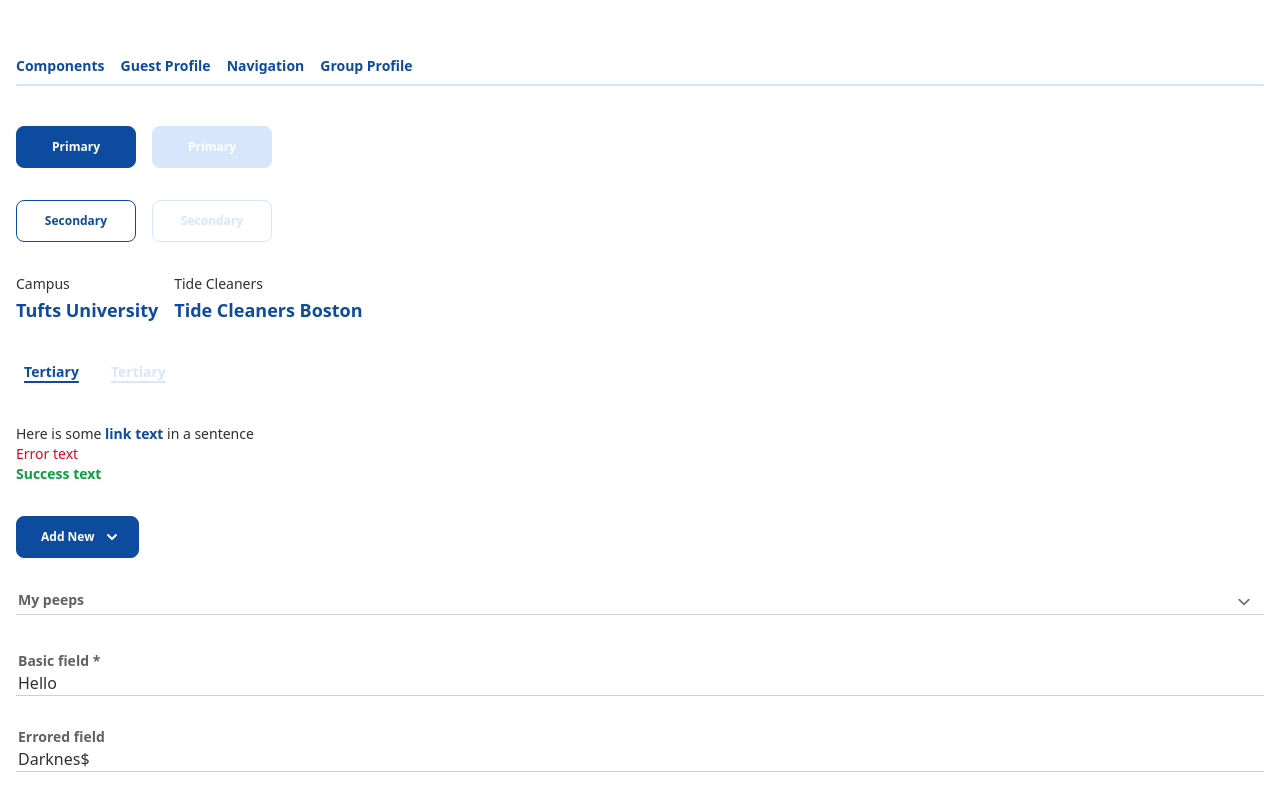
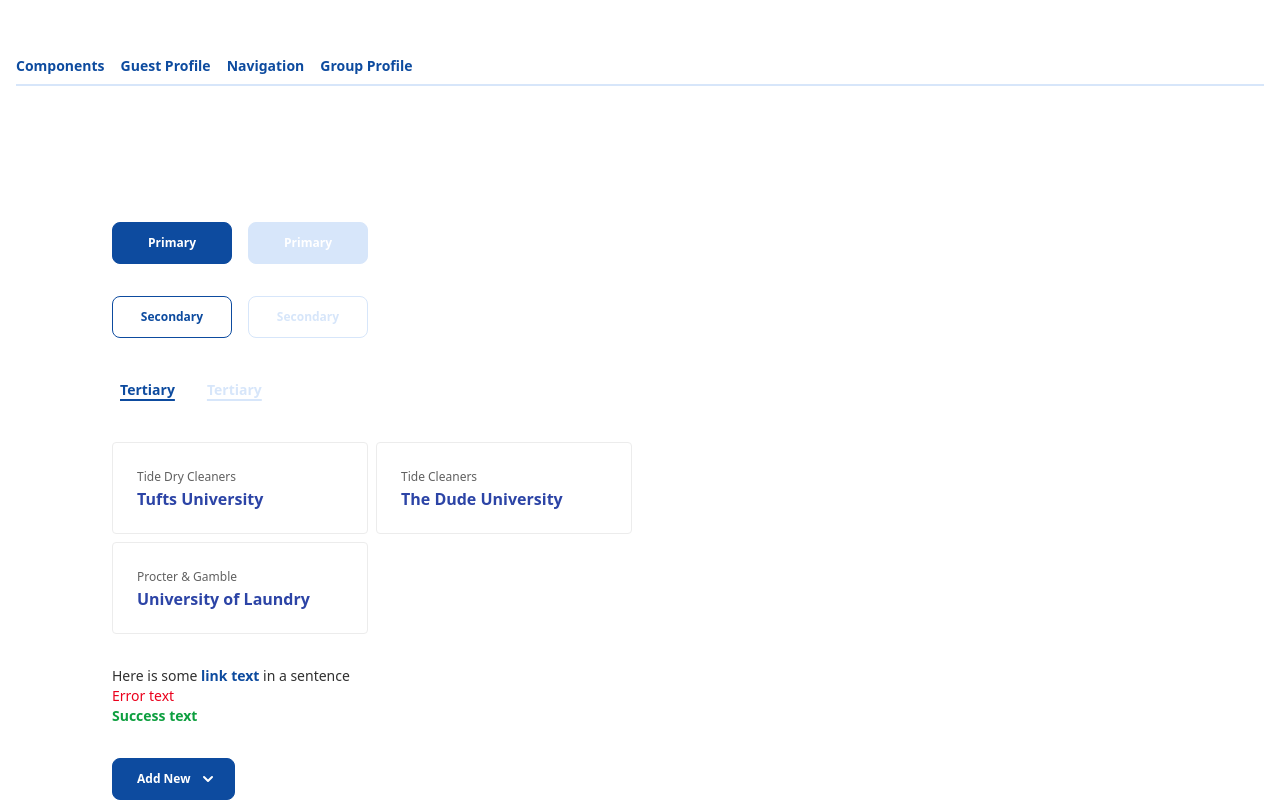
Before and after one commit to paulhmorris/crm-components, a React (Vite) app: page /components in a window 1280 px wide. Shown: the top 802 px of the page. Built offline with nearby package versions, Linux system fonts and the light colour scheme.

Commit message:
Moved market card to own component and style for design, update select

```diff
--- a/src/components/Button.tsx
+++ b/src/components/Button.tsx
@@ -1,8 +1,8 @@
 import { ComponentPropsWithoutRef } from "react";
 import { classNames } from "utils/helpers";
 
-interface IButton extends ComponentPropsWithoutRef<"button"> {
-  variant?: "primary" | "secondary" | "tertiary" | "card";
+export interface ButtonProps extends ComponentPropsWithoutRef<"button"> {
+  variant?: "primary" | "secondary" | "tertiary";
 }
 
 export const Button = ({
@@ -11,7 +11,7 @@
   children,
   className,
   ...props
-}: IButton) => {
+}: ButtonProps) => {
   return (
     <button
       {...props}
@@ -20,9 +20,7 @@
           ? "btn-primary"
           : variant === "secondary"
           ? "btn-secondary"
-          : variant === "card"
-          ? "btn-card"
-          : "btn-tertiary",
+          : variant === "tertiary" && "btn-tertiary",
         className
       )}
       type={type}
--- a/src/components/CardText.tsx
+++ /dev/null
@@ -1,17 +0,0 @@
-import { ComponentPropsWithoutRef } from "react";
-
-interface ICardText extends ComponentPropsWithoutRef<"div"> {
-  title: string;
-  subTitle: string;
-}
-
-export const CardText = ({ title, subTitle, ...props }: ICardText) => {
-  return (
-    <div {...props}>
-      <p className="text-left text-sm">{title}</p>
-      <p className="pt-1.5 text-left text-lg font-bold text-blue-200">
-        {subTitle}
-      </p>
-    </div>
-  );
-};
--- a/src/components/Forms/SelectOption.tsx
+++ b/src/components/Forms/SelectOption.tsx
@@ -12,7 +12,7 @@
     <Listbox.Option
       className={({ active }) =>
         classNames(
-          "relative cursor-default select-none py-2 pl-10 pr-4",
+          "relative cursor-default select-none py-2 pl-10 pr-4 text-xs ",
           active && "bg-blue-200 text-white"
         )
       }
@@ -22,12 +22,12 @@
         <>
           <span
             className={classNames(
-              "block truncate text-base",
+              "block truncate",
               active && selected
-                ? "font-medium text-white"
+                ? "font-medium"
                 : selected
                 ? "font-medium text-blue-200"
-                : "font-normal text-current"
+                : "font-normal"
             )}
           >
             {displayText}
--- a/src/components/Group/StatementsTab.tsx
+++ b/src/components/Groups/StatementsTab.tsx
@@ -3,7 +3,7 @@
 import dayjs from "dayjs";
 import { classNames, formatCurrency } from "utils/helpers";
 import { RightArrow } from "../../icons/index";
-import { statements, transactions } from "../Groups/statements";
+import { statements, transactions } from "./statements";
 
 export const StatementsTab = () => {
   return (
--- /dev/null
+++ b/src/components/Markets/MarketCard.tsx
@@ -0,0 +1,30 @@
+import { ComponentPropsWithoutRef } from "react";
+import { BusinessUnit, SubmarketType } from "types";
+import { classNames } from "utils/helpers";
+
+interface MarketCardProps extends ComponentPropsWithoutRef<"button"> {
+  businessType: BusinessUnit | SubmarketType;
+  title: string;
+}
+
+/** Used for markets and submarkets */
+export const MarketCard = ({
+  businessType,
+  title,
+  className,
+  ...props
+}: MarketCardProps) => {
+  return (
+    <button
+      {...props}
+      className={classNames(
+        className,
+        "max-w-[256px] flex-auto space-y-0.5 rounded border border-gray-200 p-6 transition-colors duration-75 hover:bg-gray-100 active:bg-gray-200/50"
+      )}
+      role="listitem"
+    >
+      <p className="text-left text-xs text-secondary">{businessType}</p>
+      <p className="text-left text-base font-bold text-blue-300">{title}</p>
+    </button>
+  );
+};
--- a/src/routes/components.tsx
+++ b/src/routes/components.tsx
@@ -1,11 +1,11 @@
 import { Menu } from "@headlessui/react";
+import { MarketCard } from "components/Markets/MarketCard";
 import { useState } from "react";
 import { Form } from "react-final-form";
 import { classNames } from "utils/helpers";
 import { mustBeAlphanumeric } from "utils/inputValidations";
 import { Banner } from "../components/Banner";
 import { Button } from "../components/Button";
-import { CardText } from "../components/CardText";
 import { DropdownMenu } from "../components/DropdownMenu";
 import { Checkbox } from "../components/Forms/Checkbox";
 import { Select } from "../components/Forms/Select";
@@ -39,7 +39,7 @@
   const [emptyModalOpen, setEmptyModalOpen] = useState(false);
 
   return (
-    <div className="space-y-8">
+    <div className="max-w-3xl space-y-8 p-24">
       <div className="flex space-x-4">
         <Button variant="primary">Primary</Button>
         <Button variant="primary" disabled>
@@ -53,18 +53,18 @@
         </Button>
       </div>
       <div className="flex space-x-4">
-        <Button variant="card">
-          <CardText title="Campus" subTitle="Tufts University" />
-        </Button>
-        <Button variant="card">
-          <CardText title="Tide Cleaners" subTitle="Tide Cleaners Boston" />
-        </Button>
-      </div>
-      <div className="flex space-x-4">
         <Button variant="tertiary">Tertiary</Button>
         <Button variant="tertiary" disabled>
           Tertiary
         </Button>
+      </div>
+      <div className="flex flex-wrap gap-2">
+        <MarketCard businessType="Tide Dry Cleaners" title="Tufts University" />
+        <MarketCard businessType="Tide Cleaners" title="The Dude University" />
+        <MarketCard
+          businessType="Procter & Gamble"
+          title="University of Laundry"
+        />
       </div>
       <div>
         <p>
--- a/src/routes/group-profile.tsx
+++ b/src/routes/group-profile.tsx
@@ -1,4 +1,4 @@
-import { StatementsTab } from "../components/Group/StatementsTab";
+import { StatementsTab } from "../components/Groups/StatementsTab";
 
 const GroupProfile = () => {
   return (
--- a/src/types.ts
+++ b/src/types.ts
@@ -9,3 +9,11 @@
   | "medium starch"
   | "heavy starch"
   | "cowboy";
+
+export type BusinessUnit =
+  | "Procter & Gamble"
+  | "Tide Dry Cleaners"
+  | "Tide University Laundry"
+  | "Tide Cleaners";
+
+export type SubmarketType = "Campus" | "Business Park";
```
